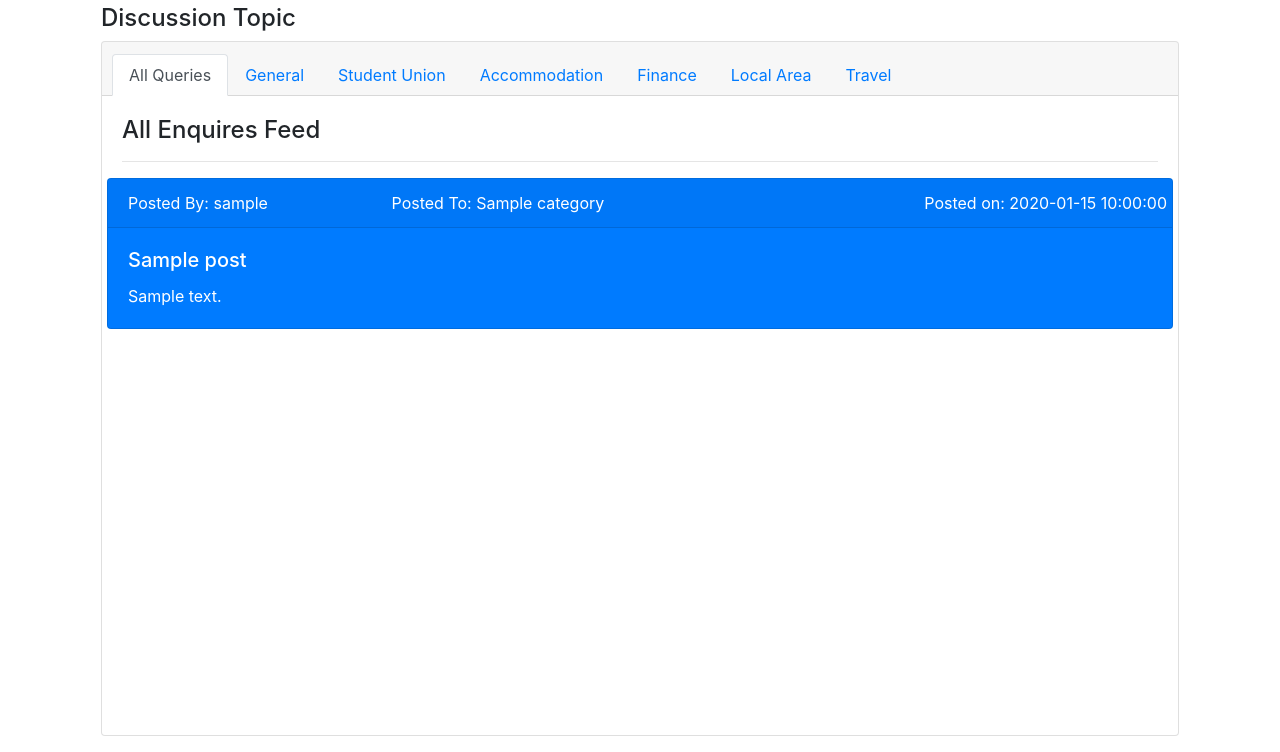
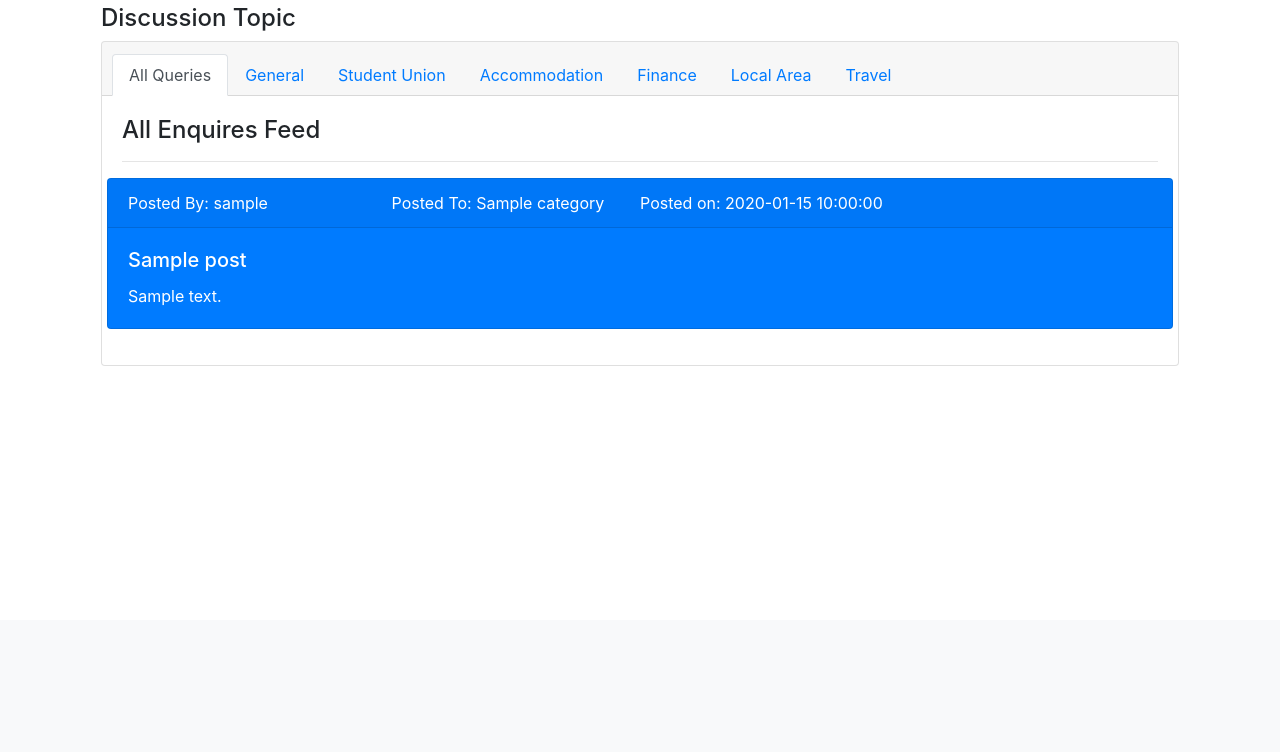
Before and after one commit to sebpapararo/UEA-Life, a Flask app: template templates/dashboard.html in a window 1280 px wide. Shown: the part 180-932 px from the top of the page. After the commit the page ends 546 px from the top, so only its background shows below. Run offline with Flask 2, Linux system fonts and the light colour scheme; the template is opened without the code that fills it: most values are stand-ins (such as "Sample title", 1, 10 or a date in 2020); some libraries are stand-ins or nearby versions.

Commit message:
Posts now work fully!

```diff
--- a/templates/dashboard.html
+++ b/templates/dashboard.html
@@ -12,6 +12,7 @@
 
             <div class="card">
                 <h1 class="card-title m-2">Welcome </h1>
+            <!-- /card -->
             </div>
 
             <div class="container">
@@ -20,6 +21,7 @@
                         {{ message }}
                     </div>
                 {% endfor %}
+            <!-- /container -->
             </div>
 
             <a href="/newPost">
@@ -29,12 +31,14 @@
             <h4>Discussion Topic</h4>
 
             <div class="card">
+
                 <div class="card-header">
                     {# DYNAMIC TABS #}
                     <ul class="nav nav-tabs card-header-tabs" id="forumTabs" role="tablist">
+
                         {# ALL QUERIES TAB #}
                         <li class="nav-item">
-                            <a class="nav-link active" id="general_Tab" data-toggle="tab" href="#all" role="tab" aria-controls="all"
+                            <a class="nav-link active" id="all_Tab" data-toggle="tab" href="#all" role="tab" aria-controls="all"
                                aria-selected="true">All Queries</a>
                         </li>
                         {# GENERAL QUERIES TAB #}
@@ -67,6 +71,7 @@
                                aria-selected="false">Travel</a>
                         </li>
                     </ul>
+                <!-- /card-header -->
                 </div>
 
                 <div class="card-body">
@@ -84,18 +89,22 @@
                                             <div class="row">
                                                 <div class="col-3">Posted By: {{ post.username | safe }}</div>
                                                 <div class="col-3">Posted To: {{ post.category | safe }}</div>
-                                                <div class="cols-3 col align-self-end"/>
-                                            </div>
-                                            Posted on: {{ post.posted_on | safe }}
+                                                <div class="cols-3">Posted on: {{ post.posted_on | safe }}</div>
                                             </div>
                                         </div>
                                         <div class="card-body">
                                             <h5 class="card-title">{{ post.title | safe }}</h5>
                                             <p class="card-text">{{ post.content | safe }}</p>
+                                        <!-- /card-body -->
                                         </div>
+                                    <!-- /card text-white bg-primary mb-3 w-100 -->
+                                    </div>
+                                <!-- /row -->
                                 </div>
                             {% endfor %}
+                        <!-- /tab-pane fade show active -->
                         </div>
+
 
                         {# GENERAL QUERIES - OUTPUT #}
                         <div class="tab-pane fade" id="general" role="tabpanel" aria-labelledby="general_Tab">
@@ -108,14 +117,13 @@
                                             <div class="row">
                                                 <div class="col-3">Posted By: {{ post.username | safe }}</div>
                                                 <div class="col-3">Posted To: {{ post.category | safe }}</div>
-                                                <div class="cols-3 col align-self-end"/>
-                                            </div>
-                                            Posted on: {{ post.posted_on | safe }}
+                                                <div class="cols-3">Posted on: {{ post.posted_on | safe }}</div>
                                             </div>
                                         </div>
                                         <div class="card-body">
                                             <h5 class="card-title">{{ post.title | safe }}</h5>
                                             <p class="card-text">{{ post.content | safe }}</p>
+                                        </div>
                                     </div>
                                 </div>
                             {% endfor %}
@@ -132,14 +140,13 @@
                                             <div class="row">
                                                 <div class="col-3">Posted By: {{ post.username | safe }}</div>
                                                 <div class="col-3">Posted To: {{ post.category | safe }}</div>
-                                            <div class="cols-3 col align-self-end"/>
-                                        </div>
-                                        Posted on: {{ post.posted_on | safe }}
+                                                <div class="cols-3">Posted on: {{ post.posted_on | safe }}</div>
                                             </div>
                                         </div>
                                         <div class="card-body">
                                             <h5 class="card-title">{{ post.title | safe }}</h5>
                                             <p class="card-text">{{ post.content | safe }}</p>
+                                        </div>
                                     </div>
                                 </div>
                             {% endfor %}
@@ -156,14 +163,13 @@
                                             <div class="row">
                                                 <div class="col-3">Posted By: {{ post.username | safe }}</div>
                                                 <div class="col-3">Posted To: {{ post.category | safe }}</div>
-                                            <div class="cols-3 col align-self-end"/>
-                                        </div>
-                                        Posted on: {{ post.posted_on | safe }}
+                                                <div class="cols-3">Posted on: {{ post.posted_on | safe }}</div>
                                             </div>
                                         </div>
                                         <div class="card-body">
                                             <h5 class="card-title">{{ post.title | safe }}</h5>
                                             <p class="card-text">{{ post.content | safe }}</p>
+                                        </div>
                                     </div>
                                 </div>
                             {% endfor %}
@@ -180,14 +186,13 @@
                                             <div class="row">
                                                 <div class="col-3">Posted By: {{ post.username | safe }}</div>
                                                 <div class="col-3">Posted To: {{ post.category | safe }}</div>
-                                            <div class="cols-3 col align-self-end"/>
-                                        </div>
-                                        Posted on: {{ post.posted_on | safe }}
+                                                <div class="cols-3">Posted on: {{ post.posted_on | safe }}</div>
                                             </div>
                                         </div>
                                         <div class="card-body">
                                             <h5 class="card-title">{{ post.title | safe }}</h5>
                                             <p class="card-text">{{ post.content | safe }}</p>
+                                        </div>
                                     </div>
                                 </div>
                             {% endfor %}
@@ -204,14 +209,13 @@
                                             <div class="row">
                                                 <div class="col-3">Posted By: {{ post.username | safe }}</div>
                                                 <div class="col-3">Posted To: {{ post.category | safe }}</div>
-                                            <div class="cols-3 col align-self-end"/>
-                                        </div>
-                                        Posted on: {{ post.posted_on | safe }}
+                                                <div class="cols-3">Posted on: {{ post.posted_on | safe }}</div>
                                             </div>
                                         </div>
                                         <div class="card-body">
                                             <h5 class="card-title">{{ post.title | safe }}</h5>
                                             <p class="card-text">{{ post.content | safe }}</p>
+                                        </div>
                                     </div>
                                 </div>
                             {% endfor %}
@@ -228,9 +232,7 @@
                                             <div class="row">
                                                 <div class="col-3">Posted By: {{ post.username | safe }}</div>
                                                 <div class="col-3">Posted To: {{ post.category | safe }}</div>
-                                            <div class="cols-3 col align-self-end"/>
-                                        </div>
-                                        Posted on: {{ post.posted_on | safe }}
+                                                <div class="cols-3">Posted on: {{ post.posted_on | safe }}</div>
                                             </div>
                                         </div>
                                         <div class="card-body">
@@ -238,11 +240,18 @@
                                             <p class="card-text">{{ post.content | safe }}</p>
                                         </div>
                                     </div>
+                                </div>
                             {% endfor %}
                         </div>
 
+                    <!-- /tab-content -->
                     </div>
+                <!-- /card-body -->
                 </div>
+            <!-- /card -->
             </div>
+        <!-- /col-sm-12 -->
+        </div>
+    <!-- /container bg-white p-2 -->
     </div>
 {% endblock %}
```
Also changed, not shown: database.db. Lines whose indentation alone changed are shown as unchanged.
